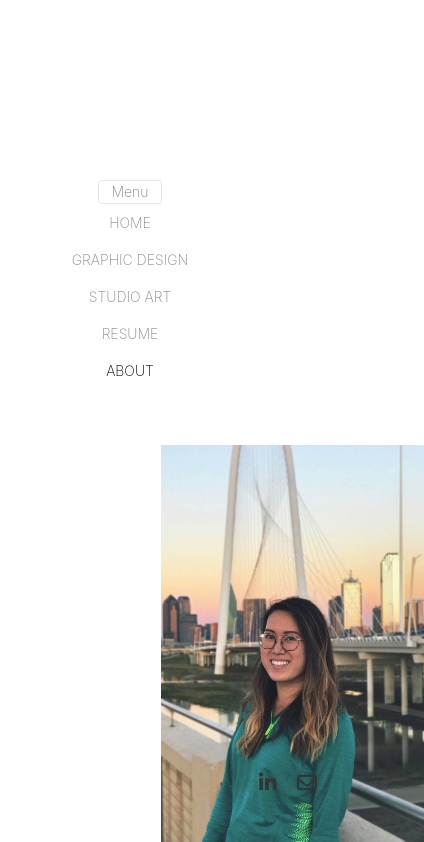
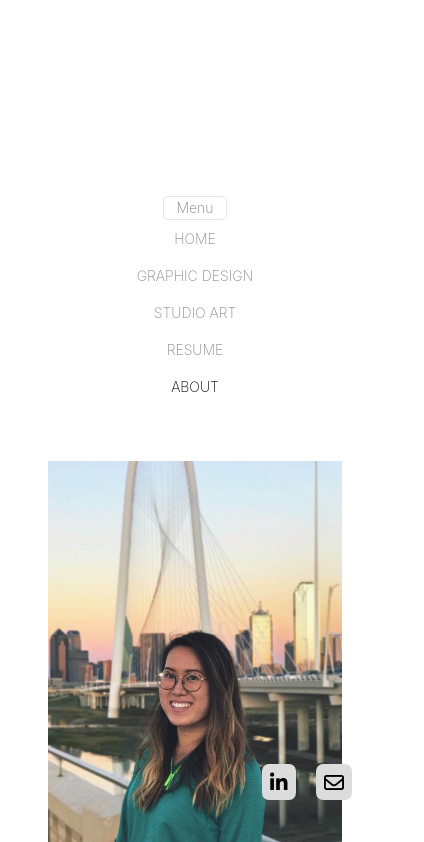
Before and after one commit to phi-h-nguyen/hananguyendesign, a plain HTML site: page about.html in a window 390 px wide. Both pictures are taken after a click on the link "Menu". Shown: the top 842 px of the page, 424 px wide, since content can reach past the window. Drawn offline with nearby package versions, Linux system fonts and the light colour scheme.

Commit message:
Optimized for mobile

```diff
--- a/about.html
+++ b/about.html
@@ -28,7 +28,20 @@
 		integrity="sha384-OgVRvuATP1z7JjHLkuOU7Xw704+h835Lr+6QL9UvYjZE3Ipu6Tp75j7Bh/kR0JKI"
 		crossorigin="anonymous"></script>
     <script src="https://use.fontawesome.com/9469a27cf9.js"></script>
+
+    <style>
+        @media (max-width:768px) {
+            img {
+                padding: 0 2rem;
+                margin-bottom: 1rem;
+                margin-top: 0;
+            }
+
+        }
+    </style>
+
 </head>
+
 
 
 <body>
@@ -37,20 +50,20 @@
     </script>
 	<header class="container">
 		<div class="row mt-5">
-            <div class="col-4 align-self-center pl-5">
+			<div class="animatedLogo col-md-4 align-self-center">
 				<img src="assets/animated-logo.gif" height=100px>
 			</div>
-            <div class="col-8">
-                <nav class="mt-4 navigation navbar navbar-expand-md navbar-light justify-content-end">
+			<div class="col-md-8">
+				<nav class="mt-4 navigation navbar navbar-expand-md navbar-light">
 					<a class="navbar-toggler" data-toggle="collapse" data-target="#navbarCollapse"
 						aria-controls="navbarCollapse" aria-expanded="false" aria-label="Toggle navigation">Menu
 					</a>
                     <div class="collapse navbar-collapse" id="navbarCollapse">
                         <a class="nav-link" href="index.html"> HOME </a>
                         <a class="nav-link" href="graphic.html"> GRAPHIC DESIGN </a>
-                        <a class="nav-link" href="#"> STUDIO ART </a>
+                        <a class="nav-link" href="studio.html"> STUDIO ART </a>
                         <a class="nav-link" href="resume.html"> RESUME </a>
-                        <a class="nav-link selected" href="about.html"> ABOUT </a>
+                        <a class="nav-link selected" href="#"> ABOUT </a>
                     </div>
                 </nav>
             </div>
@@ -58,12 +71,11 @@
     </header>
     <div class="mt-5 container" data-aos="fade-up">
         <div class="row">
-            <div class="col-3 align-self-center">
-                <img src="assets/headshot.jpg" height=400px>
+            <div class="col-sm-4 align-self-center px-3">
+                <img src="assets/headshot.jpg" width="100%">
             </div>
-            <div class="col-1"></div>
-            <div class="col-8 align-self-center">
-                <h2>Hana Nguyen</h2>
+            <div class="col-sm-8 align-self-center">
+                <h2 class="my-3">Hana Nguyen</h2>
                 <p>
                     Hi! My name is Hana and I am a graduate of the University of Notre Dame where
                     I received my Bachelor of Fine Arts in Visual Communication Design. As the kid of an
@@ -79,16 +91,21 @@
     </div>
 
 	<footer>
-        <hr class="footerLine mt-5">
+		<hr class="footerLine">
 		<a href="https://github.com/phi-h-nguyen" target="_blank">
 			<p>by Phi Henry Nguyen 2020</p>
 		</a>
 	</footer>
 
+	<script src="https://code.jquery.com/jquery-3.5.1.slim.min.js"
+		integrity="sha384-DfXdz2htPH0lsSSs5nCTpuj/zy4C+OGpamoFVy38MVBnE+IbbVYUew+OrCXaRkfj"
+		crossorigin="anonymous"></script>
+	<script>window.jQuery || document.write('<script src="../assets/js/vendor/jquery.slim.min.js"><\/script>')</script>
+
 	<footer class="icons text-right">
-        <a href="https://www.linkedin.com/in/hnguye10/" target="_blank"><i class="fa fa-linkedin fa-lg mx-2"
+		<a href="https://www.linkedin.com/in/hnguye10/" target="_blank"><i class="fa fa-linkedin fa-lg"
 				aria-hidden="true"></i></a>
-        <a href="mailto:hnguye10@alumni.nd.edu" target="_blank"><i class="fa fa-envelope-o fa-lg mx-2"
+		<a href="mailto:hnguye10@alumni.nd.edu" target="_blank"><i class="fa fa-envelope-o fa-lg"
 				aria-hidden="true"></i></a>
 	</footer>
 
--- a/css/main.css
+++ b/css/main.css
@@ -9,6 +9,7 @@ footer p {
 
 #portfolio-grid {
     padding: 0 10rem;
+    margin-top: 2rem;
 }
 
 .footerLine {
@@ -19,8 +20,12 @@ footer p {
 .icons {
     position: fixed;
     bottom: 50px;
-    right: 65px;
+    right: 40px;
     width: 100%;
+}
+
+.icons a {
+    margin: 0 .35rem
 }
 
 a {
@@ -106,7 +111,7 @@ a:hover {
 }
 
 .item .item-wrap>.work-info span {
-    font-size: 14px;
+    font-size: 16px;
     text-transform: uppercase;
     letter-spacing: .2rem;
 }
@@ -146,5 +151,21 @@ a:hover {
     }
     #portfolio-grid {
         padding: 0 2rem;
+        margin-top: 0
+    }
+    .icons a {
+        background: rgba(220, 220, 220);
+        padding: .5rem;
+        border-radius: 20%;
+        margin: .5rem;
+        margin-bottom: 2rem;
+        color: black;
+    }
+    .icons {
+        right: 30px;
+        bottom: 50px;
+    }
+    .footerLine {
+        visibility: hidden
     }
 }
```
Also changed, not shown: graphic.html (+14 -12 lines), resume.html (+5 -5 lines), studio.html (+4 -4 lines). Lines whose indentation alone changed are shown as unchanged.
